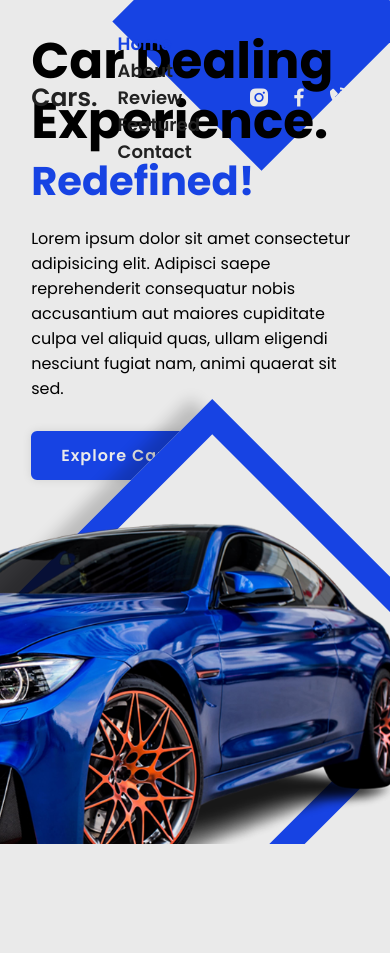
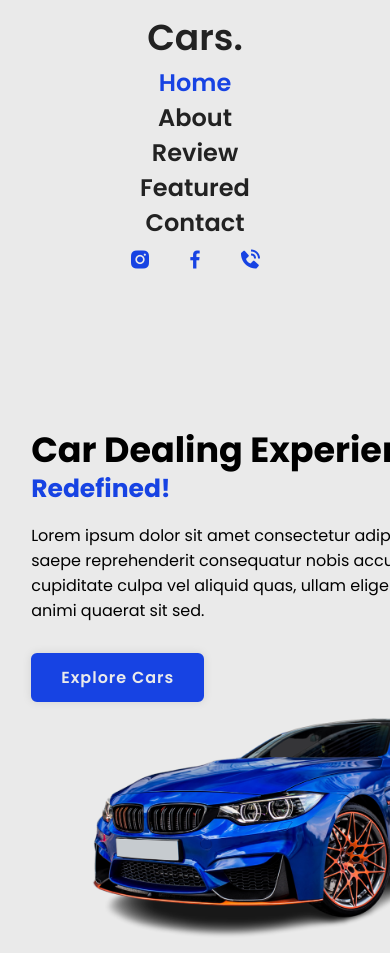
Before and after one commit to Ricigeroi/PW-Lab-2, a plain HTML site: page index.html in a window 390 px wide. Before the commit the page ends 844 px from the top, so only its background shows below. Drawn offline with nearby package versions, Linux system fonts and the light colour scheme.

Commit message:
add responsive desing for home page

```diff
--- a/index.html
+++ b/index.html
@@ -39,12 +39,8 @@
     </div>
 
     <div class="home-img">
-      <div class="rhombus">
-        <img src="car.png">
-      </div>
+      <img src="car.png">
     </div>
-
-    <div class="rhombus2"></div>
   </section>
 </body>
 
--- a/style.css
+++ b/style.css
@@ -37,10 +37,13 @@ body {
   text-decoration: none;
   font-weight: 600;
   margin: 0 20px;
-  transition: .3s;
 }
 
-.navbar a:hover, .navbar a.active {
+.navbar a:hover {
+  color: #1743e3;
+  border-bottom: 2px solid #1743e3;
+}
+.navbar a.active {
   color: #1743e3;
 }
 
@@ -64,13 +67,12 @@ body {
 }
 
 .social-media a:hover {
-  border-color: #eaeaea;
-
+  border-color: #1743e3;
 }
 
 .social-media a i {
   font-size: 24px;
-  color: #eaeaea;
+  color: #1743e3;
   transform: rotate(-45deg);
 }
 
@@ -78,18 +80,18 @@ body {
   position: relative;
   width: 100%;
   height: 100vh;
-  display: flex;
+  display: grid;
+  grid-template-columns: repeat(2, 1fr);
+  align-items: center;
+  gap: 2rem;
   justify-content: space-between;
   align-items: center;
   padding: 8% 8% 0;
   overflow: hidden;
-  flex-direction: column;
 }
 
 .home-content {
-
   max-width: 630px;
-
 }
 
 .home-content h1 {
@@ -128,39 +130,80 @@ body {
   color: #1743e3;
 }
 
-.home-img {
-  position: relative;
-
-  width: 45vh;
-  height: 45vh;
-  transform: rotate(45deg);
-  right: -7%;
+.home-img img{
+  width: 900px;
+  height: auto;
 }
 
-.home-img .rhombus {
-  position: absolute;
-  width: 100%;
-  height: 100%;
-  background: #eaeaea;
-  border: 25px solid #1743e3;
-  box-shadow: -15px 15px 15px rgba(0, 0, 0, .2);
+@media (max-width: 1460px){
+  .header {
+    padding: 10px 3%;
+    transition: .2s;
+  }
 }
 
-.home-img .rhombus img {
-  position: absolute;
-  max-width: 1000px;
-  top: 110px;
-  left: -400px;
-  transform: rotate(-45deg);
+@media (max-width: 1340px){
+  .home-img img {
+    width: 130%;
+    height: auto;
+    transition: .5s;
+  }
+  .home-content h1 {
+    font-size: 35px;
+    line-height: 1.1;
+    transition: .5s;
+  }
+
+  .home-content h3 {
+    font-size: 25px;
+    color: #1743e3;
+    transition: .5s;
+  }
 }
 
-.home .rhombus2 {
-  position: absolute;
-  top: -10%;
-  right: 6%;
-  width: 25vh;
-  height: 25vh;
-  background: #1743e3;
-  transform: rotate(45deg);
-  z-index: -1;
+@media (max-width: 1195px){
+  .section {
+    padding: 0 3%;
+  }
+  .home-content {
+    padding: 115px;
+  }
+  .home-img {
+    text-align: center;
+  }
+  .home-img img {
+    width: 560px;
+    height: auto;
+    transition: .5s;
+  }
+  .home {
+    height: 100%;
+    gap: 1rem;
+    grid-template-columns: 1fr;
+  }
 }
+
+@media (max-width: 990px){
+  .header{
+    flex-direction: column;
+    transition: .1s;
+  }
+
+  .header .logo {
+    font-size: 36px;
+  }
+
+  .navbar {
+    display: flex;
+    flex-direction: column;
+    transition: .1s;
+    text-align: center;
+  }
+  .navbar a {
+    font-size: 24px;
+  }
+
+  .home-content {
+    padding: 400px 0 0;
+  }
+}
```
